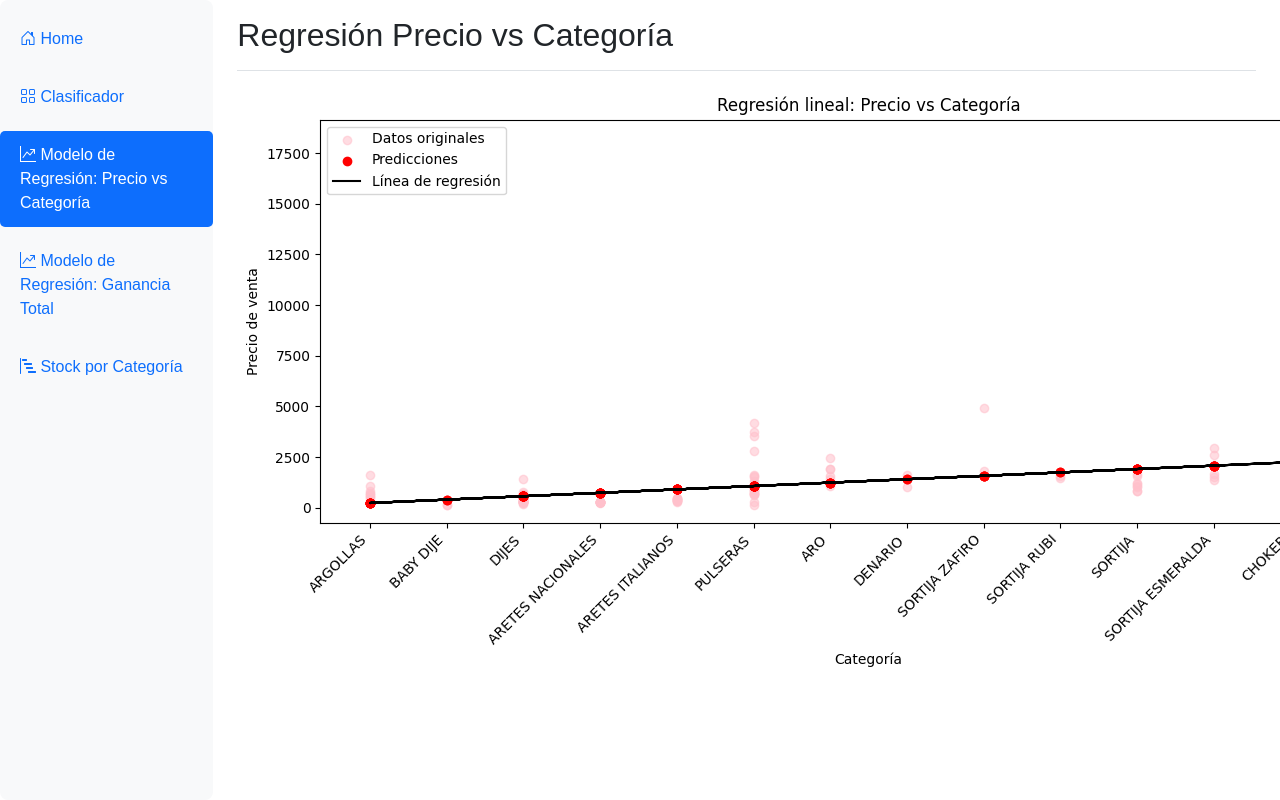
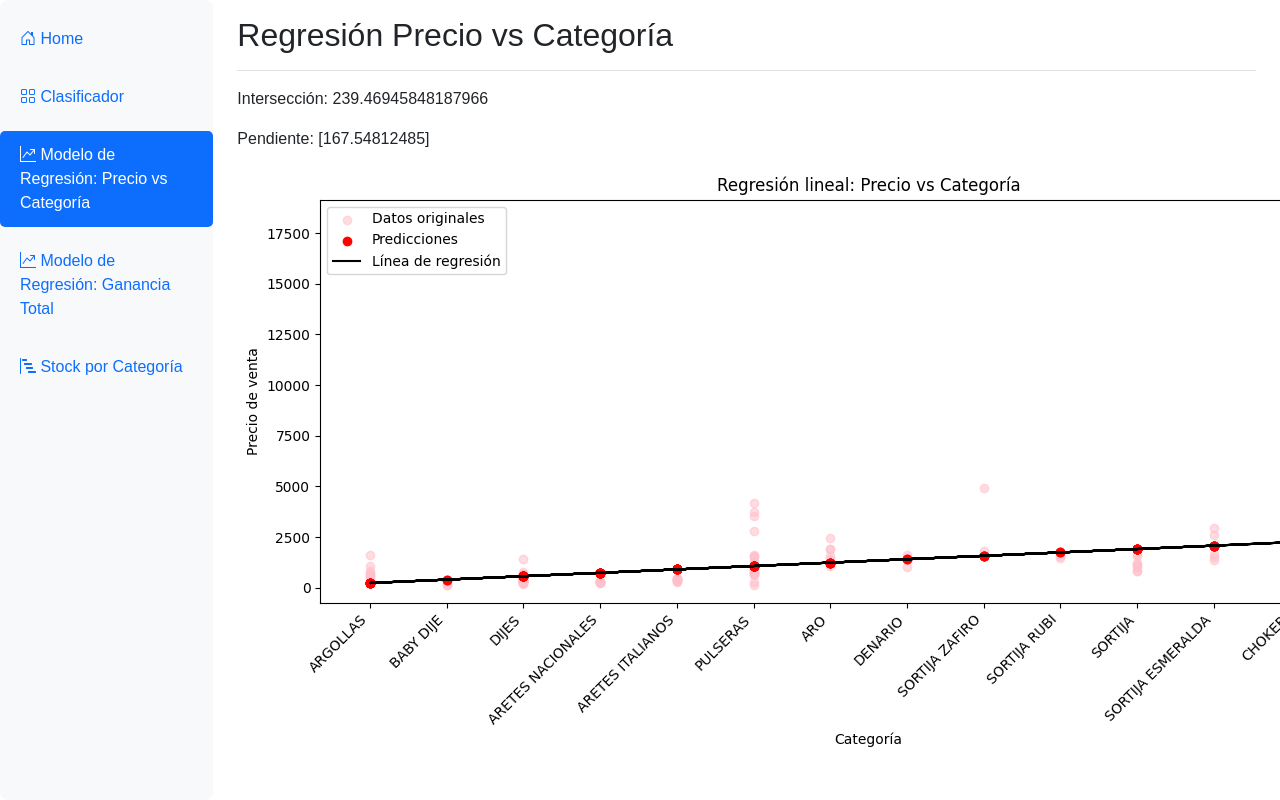
Before and after one commit to FabricioColorado/Trabajo-Final-IA, a Django app: page /modeloPrecioCategoria in a window 1280 px wide; the page is wider, and only the part inside the window is pictured. Run offline with Django 5.2, Linux system fonts and the light colour scheme.

Commit message:
pendiente de los modelos de regresion

```diff
--- a/TrabajoFinal/ml/templates/modeloGananciaCategoria.html
+++ b/TrabajoFinal/ml/templates/modeloGananciaCategoria.html
@@ -54,6 +54,8 @@
                     </div> -->
                 </div>
                 {% load static %}
+                <p>Intersección: 725.6853968253969</p>
+                <p>Pendiente: [92.42912611]</p>
                 <img src='{%static "img/GananciaTotalVsCategoria.png"%}' alt="">
 
                 <!-- <div class="row">
--- a/TrabajoFinal/ml/templates/modeloPrecioCategoria.html
+++ b/TrabajoFinal/ml/templates/modeloPrecioCategoria.html
@@ -53,6 +53,8 @@
                         <button class="btn btn-primary">Agregar Datos</button>
                     </div> -->
                 </div>
+                <p>Intersección: 239.46945848187966</p>
+                <p>Pendiente: [167.54812485]</p>
                 <img src='{%static "img/PreciovsCategoria.png"%}' alt="">
 
                 <!-- <div class="row">
```
